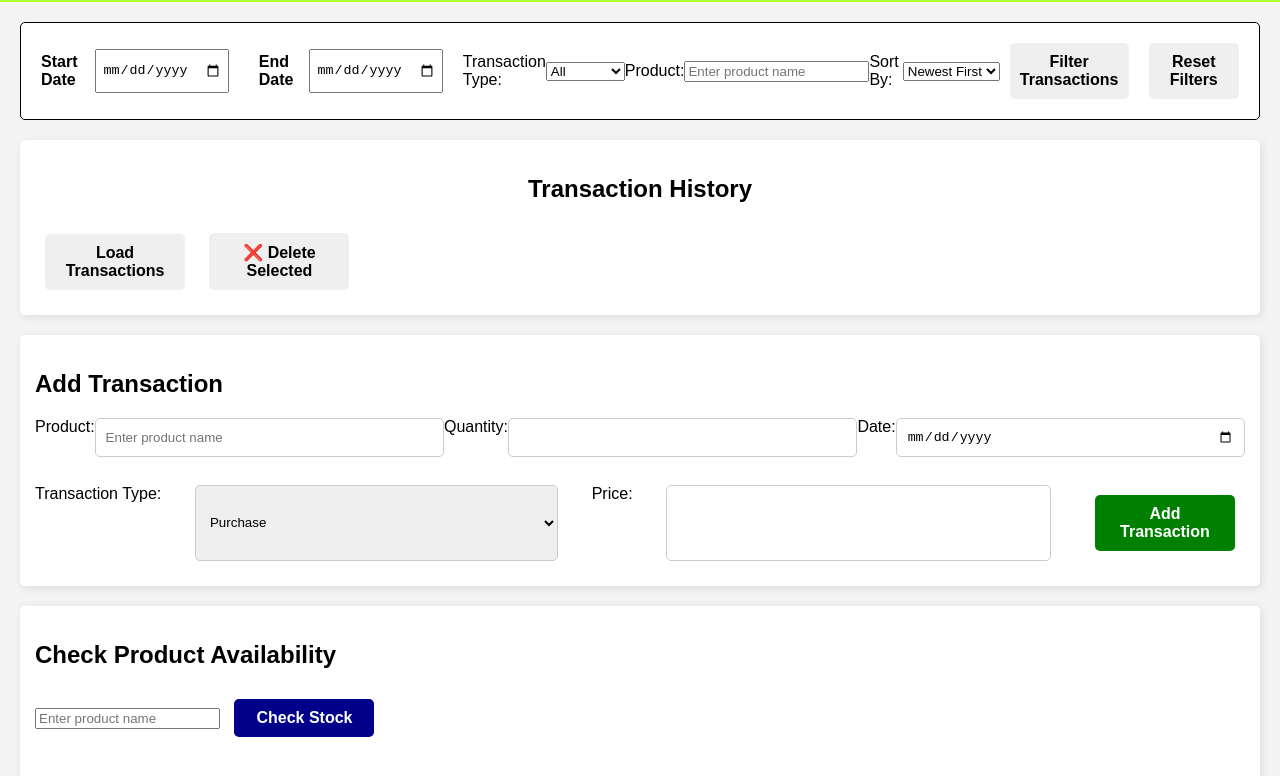
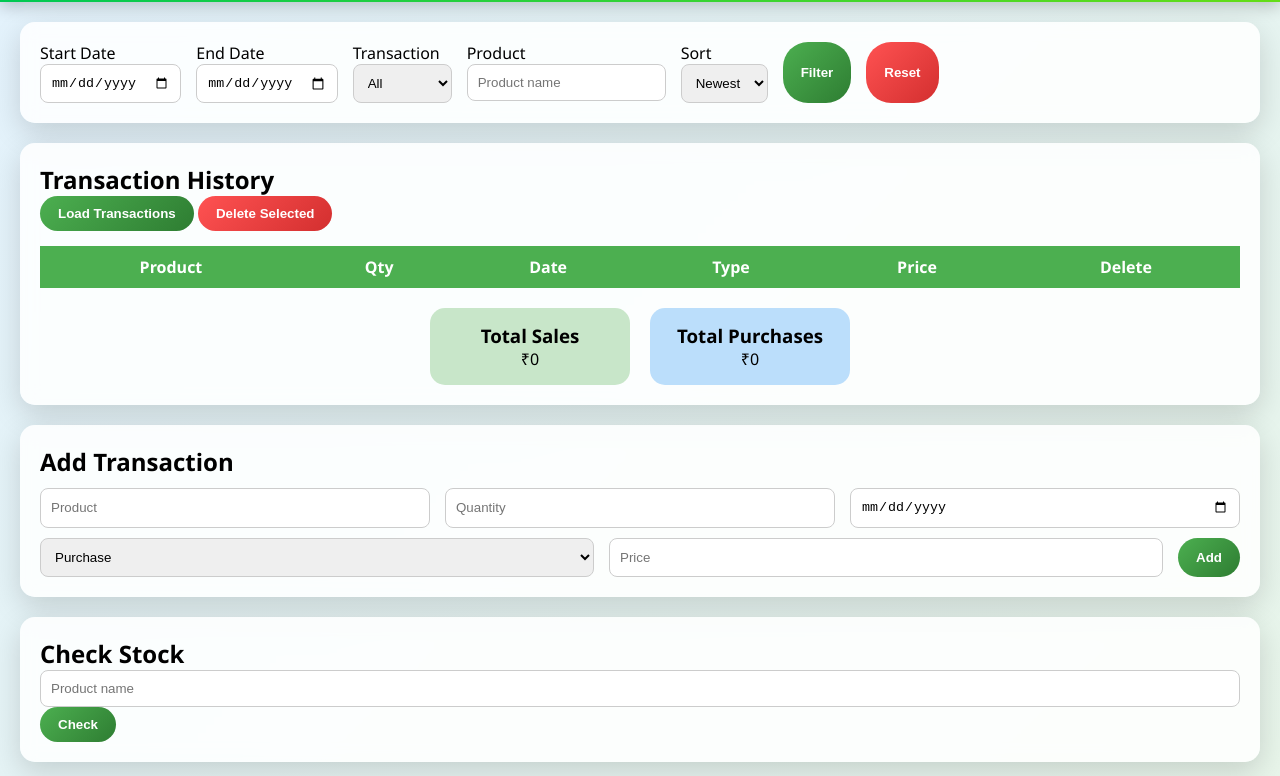
Before and after one commit to Bhanu-prakash27/Inventory-management, a website: page dup.html in a window 1280 px wide. Shown: the part 98-874 px from the top of the page. Drawn offline with Linux system fonts and the light colour scheme.

Commit message:
after adding some animation

```diff
--- a/dup.css
+++ b/dup.css
@@ -1,224 +1,175 @@
-/* Reset default browser styles */
-body {
+* {
     margin: 0;
     padding: 0;
-    font-family: Arial, sans-serif;
-    background-color: #f4f4f4;
+    box-sizing: border-box;
 }
 
-/* Header Styling */
+body {
+    font-family: 'Segoe UI', sans-serif;
+    background: linear-gradient(135deg, #e3f2fd, #e8f5e9);
+}
+
+/* Header */
 .head {
-    background-color: greenyellow;
-    width: 100%;
-    height: 80px;
+    background: linear-gradient(90deg, #00c853, #64dd17);
+    padding: 20px;
     display: flex;
     align-items: center;
-    padding: 10px;
+    box-shadow: 0 5px 15px rgba(0,0,0,0.2);
+    animation: slideDown 0.8s ease;
+}
+
+@keyframes slideDown {
+    from { transform: translateY(-100%); }
+    to { transform: translateY(0); }
 }
 
 #icon {
-    background-image: url("download.png");
-    background-size: cover;
-    width: 110px;
-    height: 90px;
+    width: 60px;
+    height: 60px;
+    background: url("download.png") center/cover;
     margin-right: 20px;
 }
 
 h1 {
-    font-size: 30px;
-    margin-left: 20px;
+    font-size: 26px;
 }
 
-/* Date Range Filter Box */
+/* Glass Card */
+.glass {
+    background: rgba(255,255,255,0.85);
+    backdrop-filter: blur(8px);
+    margin: 20px;
+    padding: 20px;
+    border-radius: 15px;
+    box-shadow: 0 10px 30px rgba(0,0,0,0.15);
+    animation: fadeUp 0.8s ease;
+}
+
+@keyframes fadeUp {
+    from { opacity: 0; transform: translateY(20px); }
+    to { opacity: 1; transform: translateY(0); }
+}
+
+/* Filters */
 .d-box {
     display: flex;
-    border: 1px solid black;
-    margin: 20px;
-    padding: 10px;
-    background-color: white;
-    border-radius: 5px;
-    align-items: center;
+    gap: 15px;
+    flex-wrap: wrap;
 }
 
-.d-box p {
-    margin: 0 10px;
-    font-weight: bold;
-}
-
-.in {
-    height: 30px;
-    margin-right: 20px;
-    padding: 5px;
+.d-box div {
+    display: flex;
+    flex-direction: column;
 }
 
 /* Buttons */
 button {
-    width: 140px;
-    padding: 10px;
+    background: linear-gradient(135deg, #4CAF50, #2e7d32);
+    color: white;
+    padding: 10px 18px;
+    border-radius: 25px;
     border: none;
-    border-radius: 5px;
     cursor: pointer;
-    font-size: 16px;
     font-weight: bold;
-    margin: 10px;
-}
-
-#compute {
-    background-color: blue;
-    color: white;
-}
-
-#addTransaction {
-    background-color: green;
-    color: white;
-}
-
-#updateTransaction {
-    background-color: orange;
-    color: white;
-}
-
-#extractStock {
-    background-color: darkblue;
-    color: white;
+    transition: 0.3s;
 }
 
 button:hover {
-    opacity: 0.8;
+    transform: scale(1.05);
+    box-shadow: 0 8px 20px rgba(0,0,0,0.25);
 }
 
-/* Transactions Table */
-.transactions {
-    margin: 20px;
-    background-color: white;
-    padding: 15px;
-    border-radius: 5px;
-    box-shadow: 2px 2px 10px rgba(0, 0, 0, 0.1);
+.danger {
+    background: linear-gradient(135deg, #ff5252, #d32f2f);
 }
 
-.transactions h2 {
-    text-align: center;
+/* Table */
+table {
+    width: 100%;
+    margin-top: 15px;
+    border-collapse: collapse;
 }
 
-table {
-    width: 100%;
-    border-collapse: collapse;
-    margin-top: 10px;
-    background-color: white;
+th {
+    background: #4CAF50;
+    color: white;
+    padding: 10px;
 }
 
-th, td {
-    border: 1px solid black;
+td {
+    background: #f9f9f9;
     padding: 10px;
     text-align: center;
 }
 
-th {
-    background-color: #4CAF50;
-    color: white;
+tbody tr:hover {
+    background: #e8f5e9;
 }
 
-td {
-    background-color: #f9f9f9;
-}
-
-/* Add Transaction Form */
-.c2 {
-    margin: 20px;
-    padding: 15px;
-    background-color: white;
-    border-radius: 5px;
-    box-shadow: 2px 2px 10px rgba(0, 0, 0, 0.1);
-}
-
-.r1, .r2 {
-    display: flex;
-    justify-content: space-between;
-    margin-bottom: 10px;
-}
-
-.r1 input, .r2 input, .r2 select {
-    padding: 10px;
-    width: 30%;
-    border: 1px solid #ccc;
-    border-radius: 5px;
-}
-
-/* Stock Availability Section */
-.stocks {
-    margin: 20px;
-    padding: 15px;
-    background-color: white;
-    border-radius: 5px;
-    box-shadow: 2px 2px 10px rgba(0, 0, 0, 0.1);
-}
-
-#stockInfo {
-    margin-top: 10px;
-    font-size: 18px;
-    font-weight: bold;
-}
-
-/* Fixed: Totals Row */
-.totals {
-    display: flex;
-    justify-content: space-around;
-    gap: 20px;
-    font-size: 16px;
-    font-weight: bold;
-    background: #f9f9f9;
-    padding: 10px;
-    border-radius: 5px;
-    box-shadow: 2px 2px 10px rgba(0, 0, 0, 0.1);
-}
-
-/* ✅ Total Sales & Purchases - Small Side-by-Side Boxes */
+/* Totals */
 .totals-box {
     display: flex;
     justify-content: center;
-    gap: 15px;
-    padding: 10px;
-    margin: 20px auto;
-    width: 40%;
+    gap: 20px;
+    margin-top: 20px;
 }
 
 .total-item {
-    flex: 1;
     padding: 15px;
-    border-radius: 10px;
-    background: #ffffff;
+    width: 200px;
+    border-radius: 15px;
     text-align: center;
-    box-shadow: 2px 2px 8px rgba(0, 0, 0, 0.1);
-    transition: transform 0.2s ease-in-out;
+    animation: pop 0.6s ease;
 }
 
-.total-item:hover {
-    transform: scale(1.05);
+@keyframes pop {
+    from { transform: scale(0.8); opacity: 0; }
+    to { transform: scale(1); opacity: 1; }
 }
 
-/* ✅ Unique Colors */
 .sales {
-    border-bottom: 4px solid #28a745; /* Green for Sales */
+    background: #c8e6c9;
 }
 
 .purchases {
-    border-bottom: 4px solid #007bff; /* Blue for Purchases */
+    background: #bbdefb;
 }
 
-.total-item h3 {
-    font-size: 16px;
-    color: #333;
-    margin-bottom: 8px;
+/* Forms */
+.row {
+    display: flex;
+    gap: 15px;
+    margin-top: 10px;
 }
 
-.total-item p {
-    font-size: 20px;
-    font-weight: bold;
-    color: #555;
+input, select {
+    padding: 10px;
+    border-radius: 8px;
+    border: 1px solid #ccc;
+    width: 100%;
 }
 
-/* ✅ Low Stock Warning */
-.low-stock {
-    color: red;
+input:focus, select:focus {
+    border: 2px solid #4CAF50;
+    outline: none;
+}
+
+/* Voice */
+.voice {
+    margin: 20px;
+    background: linear-gradient(135deg, #673ab7, #512da8);
+    animation: pulse 2s infinite;
+}
+
+@keyframes pulse {
+    0% { box-shadow: 0 0 0 0 rgba(103,58,183,0.5); }
+    70% { box-shadow: 0 0 0 15px rgba(103,58,183,0); }
+    100% { box-shadow: 0 0 0 0 rgba(103,58,183,0); }
+}
+
+#voice-output {
+    margin-left: 20px;
     font-weight: bold;
+    color: green;
 }
--- a/dup.html
+++ b/dup.html
@@ -11,112 +11,107 @@
 <header>
     <div class="head">
         <div id="icon"></div>
-        <div id="logo"></div>
-        <h1 style="margin-left: 100px;">Sales/Purchase and Inventory Management System</h1>
+        <h1>Sales, Purchase & Inventory Management System</h1>
     </div>
 </header>
 
-<!-- Date Range & Type Selection for Filtering -->
-<div class="d-box">
-    <p class="d">Start Date</p>
-    <input type="date" id="startdate" class="in">
-    <p class="d">End Date</p>
-    <input type="date" id="enddate" class="in">
-
-    <label for="transactionFilter">Transaction Type:</label>
+<!-- Filters -->
+<div class="d-box glass">
+    <div>
+        <label>Start Date</label>
+        <input type="date" id="startdate">
+    </div>
+    <div>
+        <label>End Date</label>
+        <input type="date" id="enddate">
+    </div>
+    <div>
+        <label>Transaction</label>
         <select id="transactionFilter">
             <option value="all">All</option>
             <option value="purchase">Purchase</option>
             <option value="sales">Sales</option>
         </select>
-
-    <label for="productFilter">Product:</label>
-    <input type="text" id="productFilter" placeholder="Enter product name">
-    <label for="sortOrder">Sort By:</label>
+    </div>
+    <div>
+        <label>Product</label>
+        <input type="text" id="productFilter" placeholder="Product name">
+    </div>
+    <div>
+        <label>Sort</label>
         <select id="sortOrder">
-    <option value="newest">Newest First</option>
-    <option value="oldest">Oldest First</option>
+            <option value="newest">Newest</option>
+            <option value="oldest">Oldest</option>
         </select>
-    <button id="filterTransactions">Filter Transactions</button>
-    <button id="resetFilters">Reset Filters</button>
     </div>
 
+    <button id="filterTransactions">Filter</button>
+    <button id="resetFilters" class="danger">Reset</button>
+</div>
 
-<!-- Button to Load Transactions -->
-<div class="transactions">
+<!-- Transactions -->
+<div class="transactions glass">
     <h2>Transaction History</h2>
     <div class="transaction-header">
         <button id="loadTransactions">Load Transactions</button>
-        <button id="deleteSelected">❌ Delete Selected</button>
+        <button id="deleteSelected" class="danger">Delete Selected</button>
     </div>
-    <div id="transactionTableContainer" style="display: none;">
-        <table border="1">
+
+    <table>
         <thead>
             <tr>
                 <th>Product</th>
-                    <th>Quantity</th>
+                <th>Qty</th>
                 <th>Date</th>
                 <th>Type</th>
                 <th>Price</th>
-                    <th>delete</th>
+                <th>Delete</th>
             </tr>
         </thead>
-            <tbody id="transactionTable">
-                <!-- Transactions will be inserted here -->
-            </tbody>
+        <tbody id="transactionTable"></tbody>
     </table>
 
-    </div>
-
-    <!-- ✅ Total Sales & Purchases (Initially Hidden) -->
-    <div id="totalsContainer" class="totals-box" style="display: none;">
+    <div class="totals-box">
         <div class="total-item sales">
             <h3>Total Sales</h3>
-            <p><strong id="totalSales">$0</strong></p>
+            <p id="totalSales">₹0</p>
         </div>
         <div class="total-item purchases">
             <h3>Total Purchases</h3>
-            <p><strong id="totalPurchases">$0</strong></p>
+            <p id="totalPurchases">₹0</p>
+        </div>
     </div>
 </div>
 
-</div>
-
-<!-- Add or Update Transaction -->
-<div class="c2">
+<!-- Add Transaction -->
+<div class="c2 glass">
     <h2>Add Transaction</h2>
-    <div class="r1">
-        <label for="transactionProduct">Product:</label>
-        <input type="text" id="transactionProduct" placeholder="Enter product name">
-        <label for="transactionQuantity">Quantity:</label>
-        <input type="number" id="transactionQuantity">
-        <label for="transactionDate">Date:</label>
+    <div class="row">
+        <input type="text" id="transactionProduct" placeholder="Product">
+        <input type="number" id="transactionQuantity" placeholder="Quantity">
         <input type="date" id="transactionDate">
     </div>
-    <br>
-    <div class="r2">
-        <label for="transactionType">Transaction Type:</label>
+    <div class="row">
         <select id="transactionType">
             <option value="purchase">Purchase</option>
             <option value="sales">Sales</option>
         </select>
-        <label for="transactionPrice">Price:</label>
-        <input type="number" id="transactionPrice">
-        <button id="addTransaction">Add Transaction</button>
+        <input type="number" id="transactionPrice" placeholder="Price">
+        <button id="addTransaction">Add</button>
     </div>
 </div>
 
-<div class="stocks">
-    <h2>Check Product Availability</h2>
-    <input type="text" id="product" placeholder="Enter product name">
-    <button id="extractStock">Check Stock</button>
-    <p id="stockInfo"></p> <!-- ✅ Stock info appears here -->
+<!-- Stock -->
+<div class="stocks glass">
+    <h2>Check Stock</h2>
+    <input type="text" id="product" placeholder="Product name">
+    <button id="extractStock">Check</button>
+    <p id="stockInfo"></p>
 </div>
-<button onclick="startListening()">🎤 Voice Command</button>
-<p id="voice-output" style="color:green;font-weight:bold;"></p>
 
-<!-- ✅ Script JS Added Here -->
+<button class="voice" onclick="startListening()">🎤 Voice Command</button>
+<p id="voice-output"></p>
+
 <script src="script.js"></script>
-
 </body>
 </html>
```
Also changed, not shown: package.json (added, +10 -0 lines), 1 other file. Lines whose indentation alone changed are shown as unchanged.
